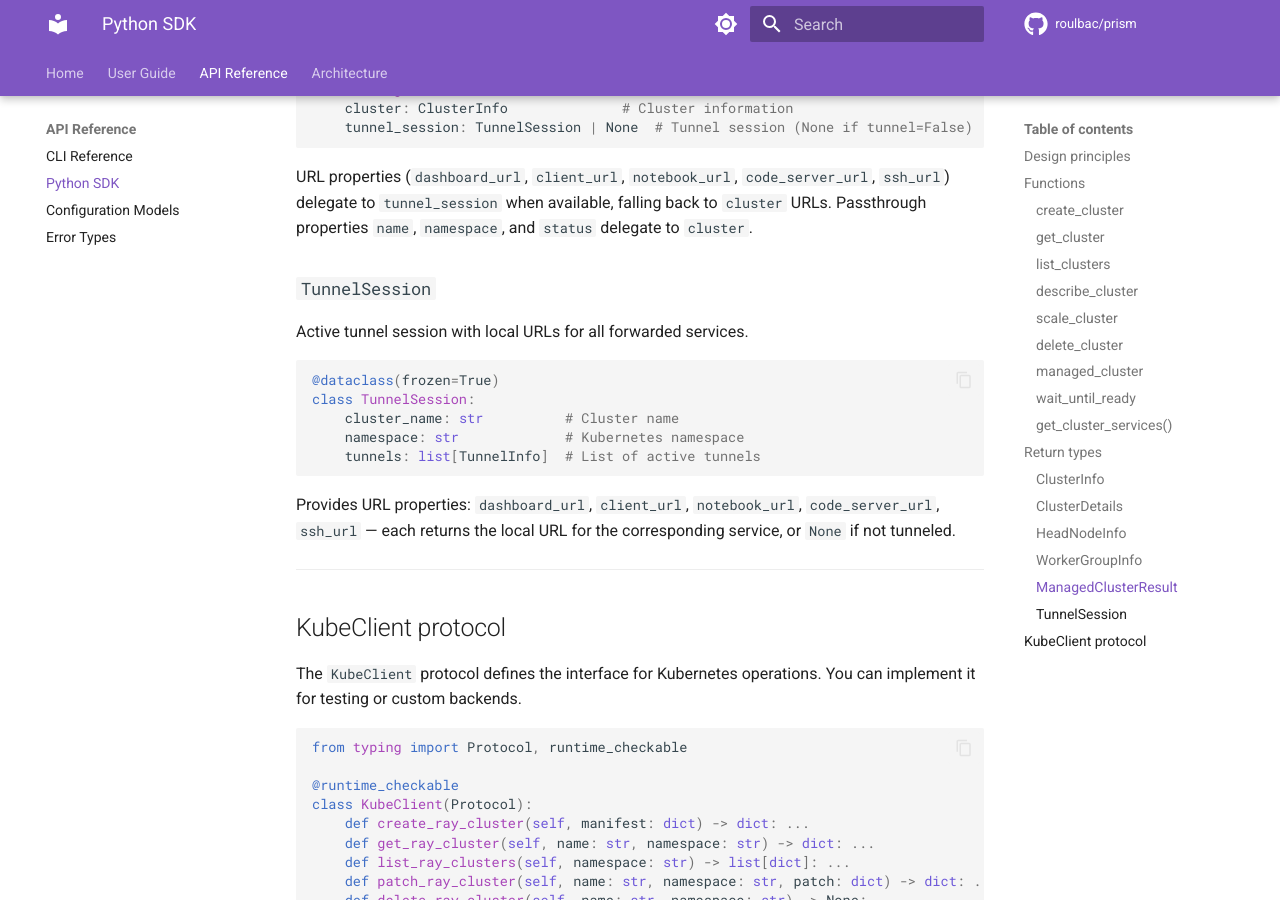
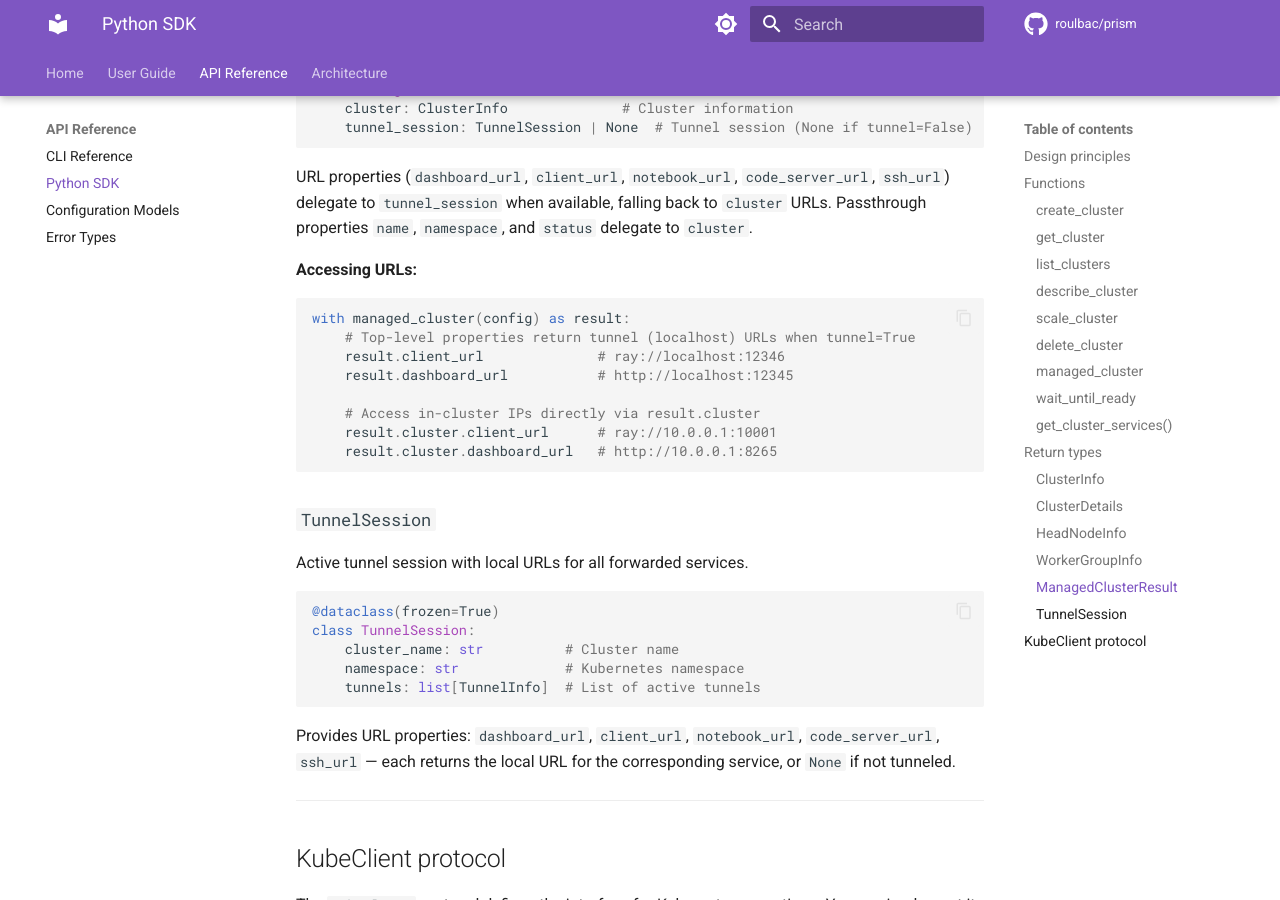
Before and after one commit to roulbac/krayne, an MkDocs documentation site: the page built from docs/reference/sdk.md, in a window 1280 px wide and 900 px high, scrolled down 9820 px. Built offline with MkDocs 1.6.1 and Material for MkDocs 9.7.7, drawn with Linux system fonts in a browser that asks for light colours; comment, search, counter and statistics services are not loaded.

Commit message:
Clarify how to access tunneled vs in-cluster URLs in docs
Show result.cluster.<url> for direct in-cluster IP access alongside
the top-level result.<url> tunnel properties.

https://claude.ai/code/session_01En9sRLnts3HPQsd6bZchqd

````diff
--- a/docs/reference/sdk.md
+++ b/docs/reference/sdk.md
@@ -427,6 +427,19 @@ class ManagedClusterResult:
 
 URL properties (`dashboard_url`, `client_url`, `notebook_url`, `code_server_url`, `ssh_url`) delegate to `tunnel_session` when available, falling back to `cluster` URLs. Passthrough properties `name`, `namespace`, and `status` delegate to `cluster`.
 
+**Accessing URLs:**
+
+```python
+with managed_cluster(config) as result:
+    # Top-level properties return tunnel (localhost) URLs when tunnel=True
+    result.client_url              # ray://localhost:12346
+    result.dashboard_url           # http://localhost:12345
+
+    # Access in-cluster IPs directly via result.cluster
+    result.cluster.client_url      # ray://10.0.0.1:10001
+    result.cluster.dashboard_url   # http://10.0.0.1:8265
+```
+
 ### `TunnelSession`
 
 Active tunnel session with local URLs for all forwarded services.
````
Also changed, not shown: README.md (+5 -3 lines), docs/guide/creating-clusters.md (+6 -2 lines).
